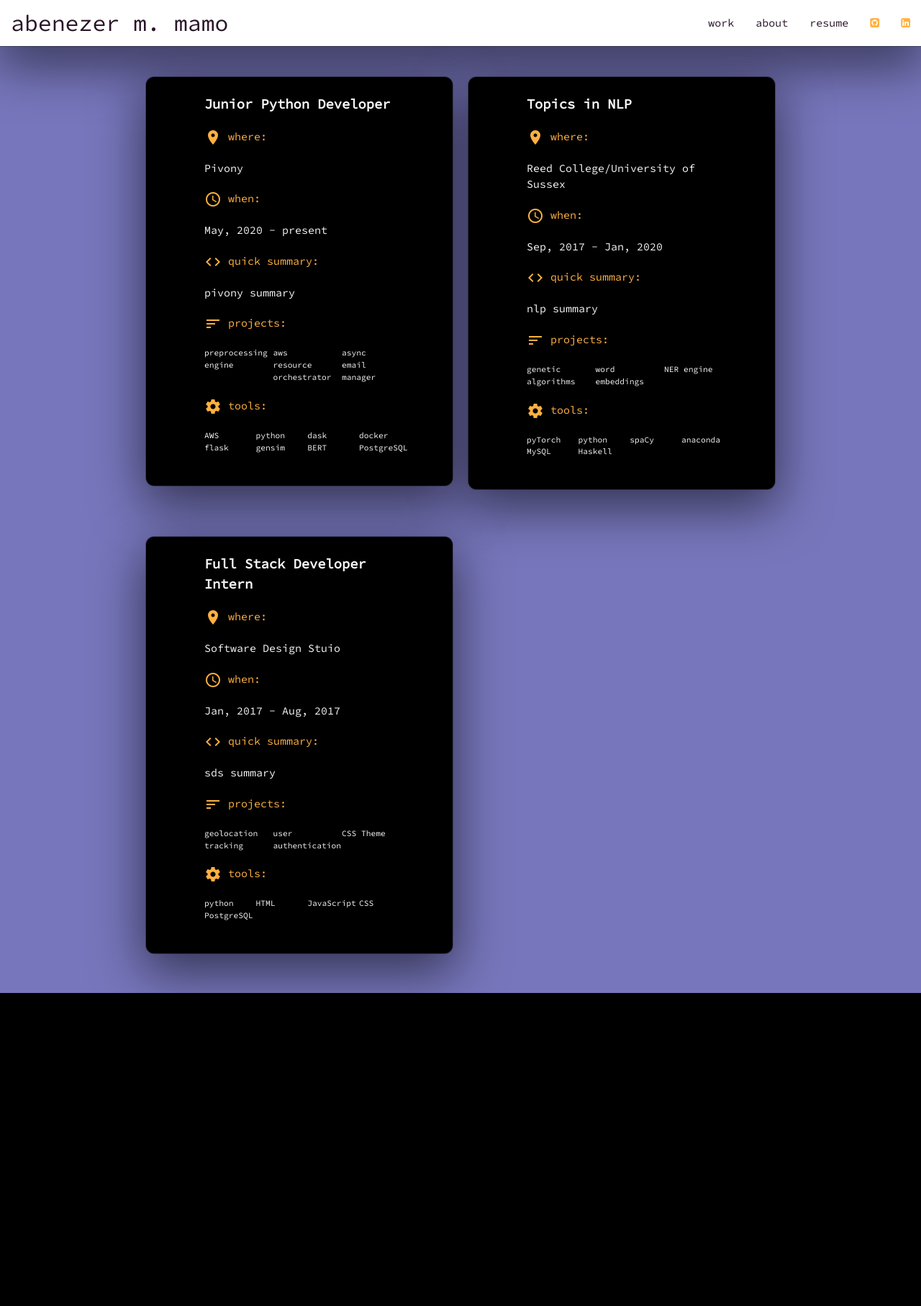
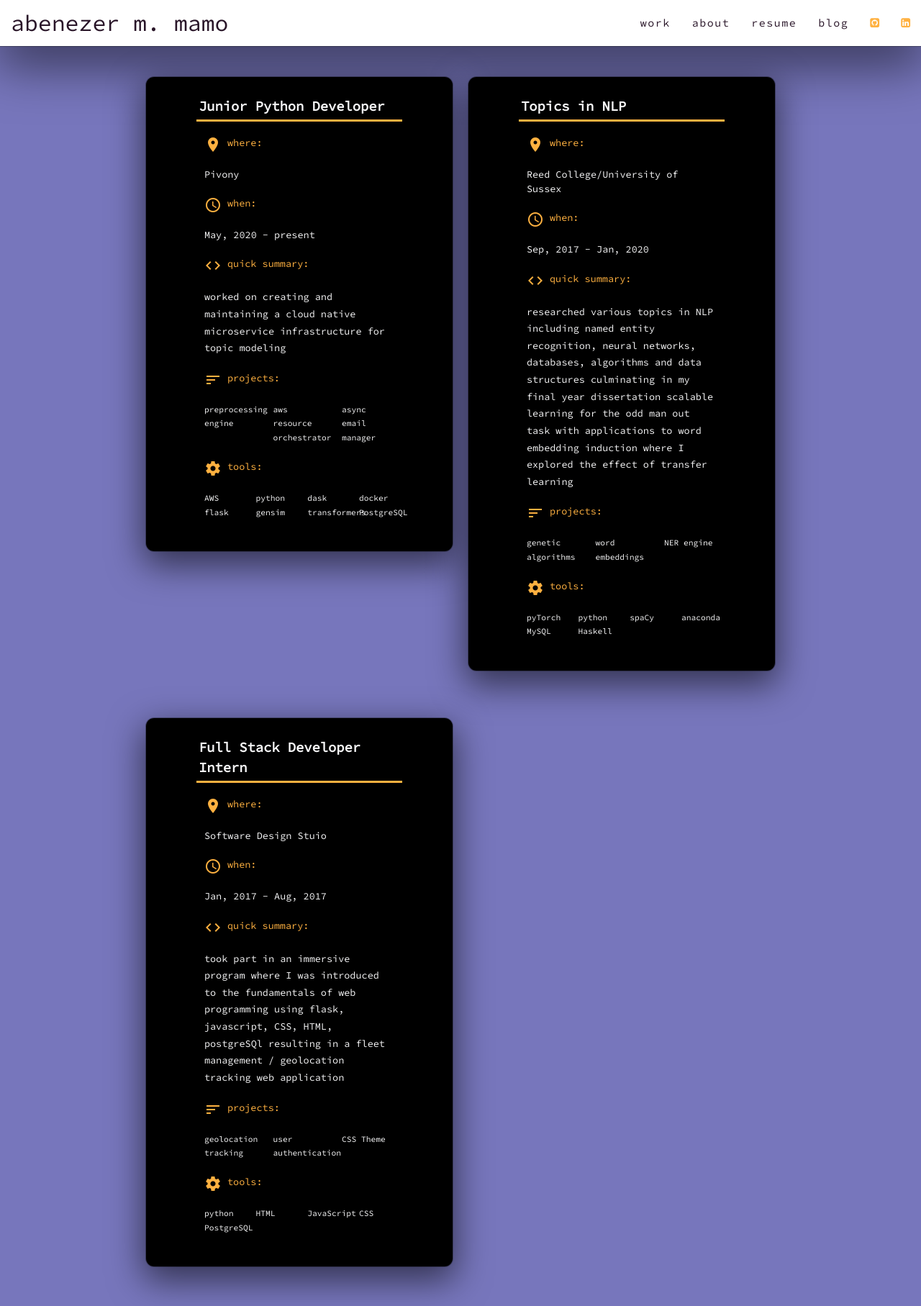
Before and after one commit to a6enez3r/portfolio, a Flask app: page / in a window 1280 px wide. Shown: the whole page at 72% size. Before the commit the page ends 1380 px from the top, so only its background shows below. Run offline with Flask 2, Linux system fonts and the light colour scheme.

Commit message:
finalized new layout. added text line height for better readability. once text is updated can go ahead and merge to master

```diff
--- a/config.py
+++ b/config.py
@@ -1,12 +1,13 @@
+import os
 
 class ProductionConfig:
     DEBUG = False
     TESTING = False
     CSRF_ENABLED = True
-    SECRET_KEY = 'This is secret'
+    SECRET_KEY = os.urandom(256)
 
 class DevelopmentConfig:
     DEBUG = True
     TESTING = True
     CSRF_ENABLED = False
-    SECRET_KEY = 'This is secret'
+    SECRET_KEY = os.urandom(256)
--- a/portfolio/__init__.py
+++ b/portfolio/__init__.py
@@ -64,16 +64,13 @@ def resume():
         # return error template
         return render_template('error.html'), 500
 
-# Routes for google analytics
-@app.route('/google51951de21c061dc9.html', methods=['GET'])
-def google_gsuite_verification():
-    return render_template('google51951de21c061dc9.html')
+# Generic error handling routes
+@app.errorhandler(400)
+def page_not_found(e):
+    error_code = 400
+    error_message = "bad request."
+    return render_template('error.html', error_code=error_code, error_message=error_message), 400
 
-@app.route('/google087c96628ea965db.html', methods=['GET'])
-def google_webmaster_tools_verification():
-    return render_template('google087c96628ea965db.html')
-
-# Generic error handling routes
 @app.errorhandler(404)
 def page_not_found(e):
     error_code = 404
@@ -85,3 +82,9 @@ def internal_server_error(e):
     error_code = 500
     error_message = "internal server errror."
     return render_template('error.html', error_code=error_code, error_message=error_message), 500
+
+@app.errorhandler(502)
+def internal_server_error(e):
+    error_code = 502
+    error_message = "bad gateway."
+    return render_template('error.html', error_code=error_code, error_message=error_message), 502
--- a/portfolio/data.py
+++ b/portfolio/data.py
@@ -4,15 +4,15 @@
         "title": "Junior Python Developer",
         "company": "Pivony",
         "duration": "May, 2020 - present",
-        "summary": "pivony summary",
+        "summary": """worked on creating and maintaining a cloud native microservice infrastructure for topic modeling""",
         "projects": ["preprocessing engine", "aws resource orchestrator", "async email manager"],
-        "tools": ["AWS", "python", "dask", "docker", "flask", "gensim", "BERT", "PostgreSQL"]
+        "tools": ["AWS", "python", "dask", "docker", "flask", "gensim", "transformers", "PostgreSQL"]
     },
     {
         "title": "Topics in NLP",
         "company": "Reed College/University of Sussex",
         "duration": "Sep, 2017 - Jan, 2020",
-        "summary": "nlp summary",
+        "summary": """researched various topics in NLP including named entity recognition, neural networks, databases, algorithms and data structures culminating in my final year dissertation scalable learning for the odd man out task with applications to word embedding induction where I explored the effect of transfer learning""",
         "projects": ["genetic algorithms", "word embeddings", "NER engine"],
         "tools": ["pyTorch", "python", "spaCy", "anaconda", "MySQL", "Haskell"]
     },
@@ -20,7 +20,7 @@
         "title": "Full Stack Developer Intern",
         "company": "Software Design Stuio",
         "duration": "Jan, 2017 - Aug, 2017",
-        "summary": "sds summary",
+        "summary": "took part in an immersive program where I was introduced to the fundamentals of web programming using flask, javascript, CSS, HTML, postgreSQl resulting in a fleet management / geolocation tracking web application",
         "projects": ["geolocation tracking", "user authentication", "CSS Theme"],
         "tools": ["python", "HTML", "JavaScript", "CSS", "PostgreSQL"]
     }
--- a/portfolio/static/css/main.css
+++ b/portfolio/static/css/main.css
@@ -17,8 +17,50 @@ nav {
   box-shadow: 0 22px 70px 4px rgba(0, 0, 0, 0.56), 0 0 0 1px rgba(0, 0, 0, 0.3) !important;
 }
 
+.brand-logo {
+  color: #291528 !important;
+  left: 15px !important;
+  transition: 0.5s;
+}
+
+.brand-logo:hover {
+  color: #ffb140 !important;
+}
+
+.nav-link a {
+  color: #291528 !important;
+  letter-spacing: 0.1em;
+  transition: 0.5s;
+}
+
+.nav-link:hover,
+.nav-icon:hover {
+  background-color: #ffb140 !important;
+}
+
+.nav-icon {
+  text-align: center;
+}
+.nav-icon a {
+  color: #ffb140 !important;
+  transition: 0.5s;
+}
+
+.nav-icon a:hover {
+  color: #3d5dc7 !important;
+}
+
+.sidenav-trigger {
+  color: #ffb140 !important;
+}
+
 .body-content {
   padding-top: 2.5%;
+}
+
+.material-icons {
+  display: inline-flex;
+  vertical-align: top;
 }
 
 .cards-container {
@@ -26,11 +68,12 @@ nav {
   width: 100%;
   max-width: 100%;
 }
+
 .card-panel {
   margin-top: 2.5% !important;
   background: #000000 !important;
   border-radius: 0.75rem !important;
-  box-shadow: 0 22px 70px 4px rgba(0, 0, 0, 0.56), 0 0 0 1px rgba(0, 0, 0, 0.3) !important;
+  box-shadow: 0 16px 48px 4px rgba(0, 0, 0, 0.56), 0 0 0 1px rgba(0, 0, 0, 0.3) !important;
   text-align: left !important;
 }
 
@@ -55,66 +98,36 @@ nav {
   color: #f6f6f7;
 }
 
-.card-position-title,
-.card-position-content {
-  font-size: 1.25rem;
-}
-
-.card-position-content {
-  font-weight: 600;
-}
-
 .no-padding-bottom {
   padding-bottom: 0px !important;
   padding-top: 0px !important;
   margin-top: 0px !important;
 }
 
-.brand-logo {
-  color: #291528 !important;
-  left: 15px !important;
-  transition: 0.3s;
+.card-position-content {
+  font-size: 1.25rem;
+  font-weight: 600;
+  padding: 3.5px !important;
+  border-bottom: 3px solid #ffb140;
 }
 
-.brand-logo:hover {
-  color: #ffb140 !important;
-}
-
-.nav-link a {
-  color: #291528 !important;
-}
-
-.nav-link:hover,
-.nav-icon:hover {
-  background-color: #ffb140 !important;
-}
-
-.nav-icon {
-  text-align: center;
-}
-.nav-icon a {
-  color: #ffb140 !important;
-}
-
-.nav-icon a:hover {
-  color: #3d5dc7 !important;
-}
-
-.sidenav-trigger {
-  color: #ffb140 !important;
-}
-
-.material-icons {
-  display: inline-flex;
-  vertical-align: top;
+.card-company-title,
+.card-company-content,
+.card-time-title,
+.card-time-content,
+.card-summary-title,
+.card-summary-content,
+.card-project-title,
+.card-tool-title {
+  font-size: 0.9em !important;
 }
 
 .card-tool-content,
 .card-project-content {
   font-size: 0.75em !important;
+  line-height: 1.75;
 }
 
-.center-icon {
-  text-align: center !important;
-  width: 100% !important;
+.card-summary-content {
+  line-height: 1.75;
 }
--- a/portfolio/templates/base.html
+++ b/portfolio/templates/base.html
@@ -21,6 +21,7 @@
         <li class="nav-link"><a href="{{ url_for('work') }}">work</a></li>
         <li class="nav-link"><a href="{{ url_for('about')}}">about</a></li>
         <li class="nav-link"><a href="{{ url_for('resume')}}" target="_blank">resume</a></li>
+        <li class="nav-link"><a href="https://teret.abmamo.com" target="_blank">blog</a></li>
         <li class="nav-icon"><a href="https://github.com/abmamo"><i class="fa fa-github-square"></i></a></li>
         <li class="nav-icon"><a href="https://www.linkedin.com/in/abmamo/"><i class="fa fa-linkedin-square"></i></a></li>
       </ul>
@@ -30,6 +31,7 @@
   <ul class="sidenav" id="mobile-demo">
     <li class="nav-link"><a href="{{ url_for('work') }}">work</a></li>
     <li class="nav-link"><a href="{{ url_for('about')}}">about</a></li>
+    <li class="nav-link"><a href="https://teret.abmamo.com">blog</a></li>
     <li class="nav-link"><a href="{{ url_for('resume')}}" target="_blank">resume</a></li>
     <li class="nav-icon"><a href="https://github.com/abmamo"><i class="fa fa-github-square center-icon"></i></a></li>
     <li class="nav-icon"><a href="https://www.linkedin.com/in/abmamo/"><i class="fa fa-linkedin-square center-icon"></i></a></li>
--- a/portfolio/templates/google087c96628ea965db.html
+++ /dev/null
@@ -1 +0,0 @@
-google-site-verification: google087c96628ea965db.html
--- a/portfolio/templates/google51951de21c061dc9.html
+++ /dev/null
@@ -1 +0,0 @@
-google-site-verification: google51951de21c061dc9.html
```
